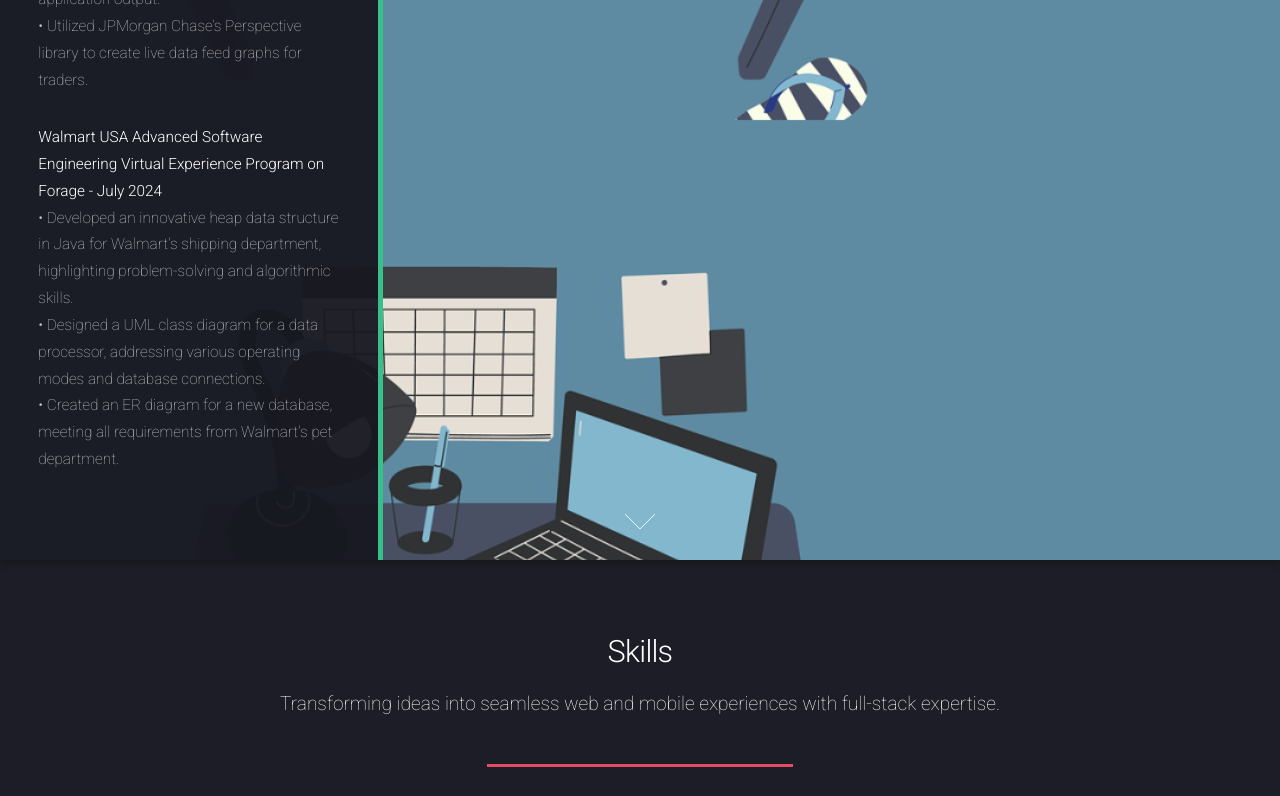
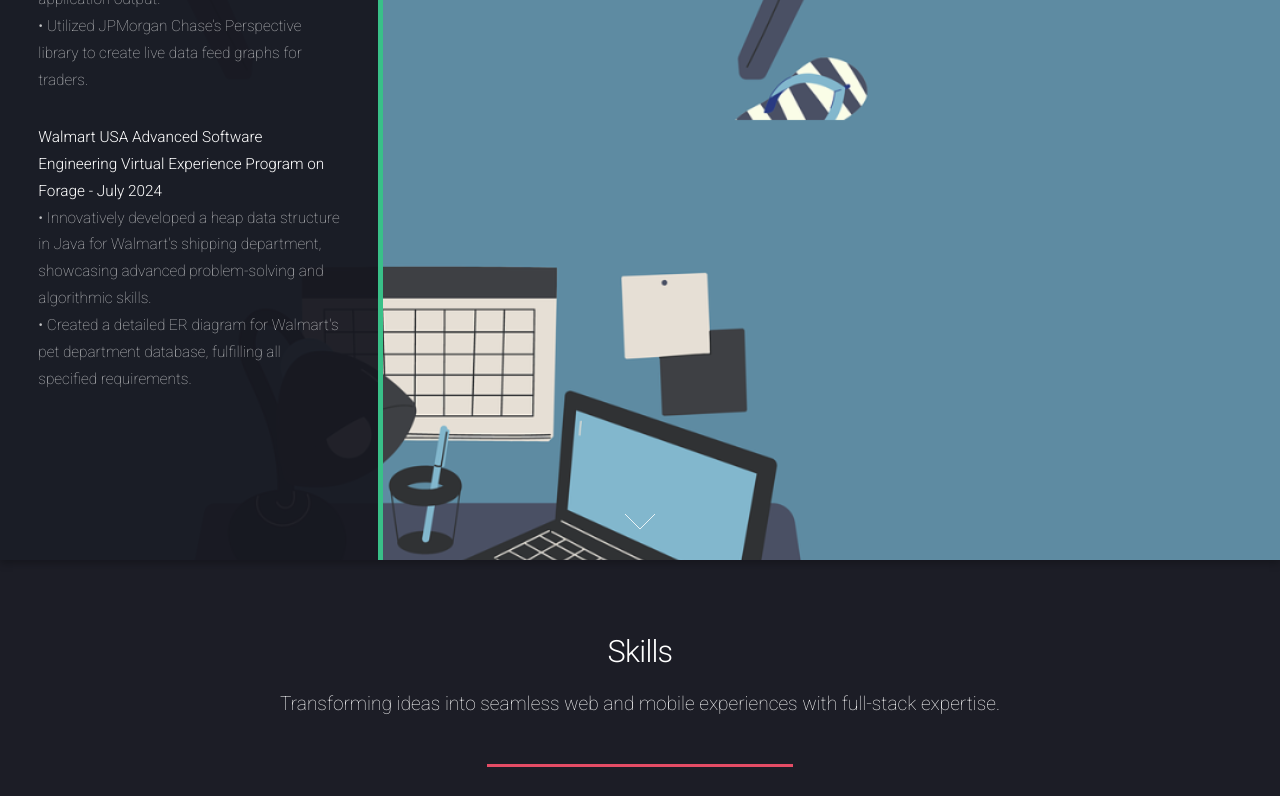
Before and after one commit to darshan0106/darshan-portfolio, a plain HTML site: page index.html in a window 1280 px wide. Shown: the part 2640-3436 px from the top of the page. Drawn offline with Linux system fonts and the light colour scheme.

Commit message:
made some changes to the files

```diff
--- a/index.html
+++ b/index.html
@@ -2,7 +2,7 @@
 
 <html>
   <head>
-    <title>Landed by HTML5 UP</title>
+    <title>Darshan</title>
     <meta charset="utf-8" />
     <meta
       name="viewport"
@@ -135,13 +135,11 @@
               Program on Forage - July 2024</b
             >
             <br />
-            • Developed an innovative heap data structure in Java for Walmart's
-            shipping department, highlighting problem-solving and algorithmic
-            skills. <br />
-            • Designed a UML class diagram for a data processor, addressing
-            various operating modes and database connections. <br />
-            • Created an ER diagram for a new database, meeting all requirements
-            from Walmart's pet department.
+            • Innovatively developed a heap data structure in Java for Walmart's
+            shipping department, showcasing advanced problem-solving and
+            algorithmic skills. <br />
+            • Created a detailed ER diagram for Walmart's pet department
+            database, fulfilling all specified requirements.
           </p>
         </div>
         <a href="#four" class="goto-next scrolly">Next</a>
```
